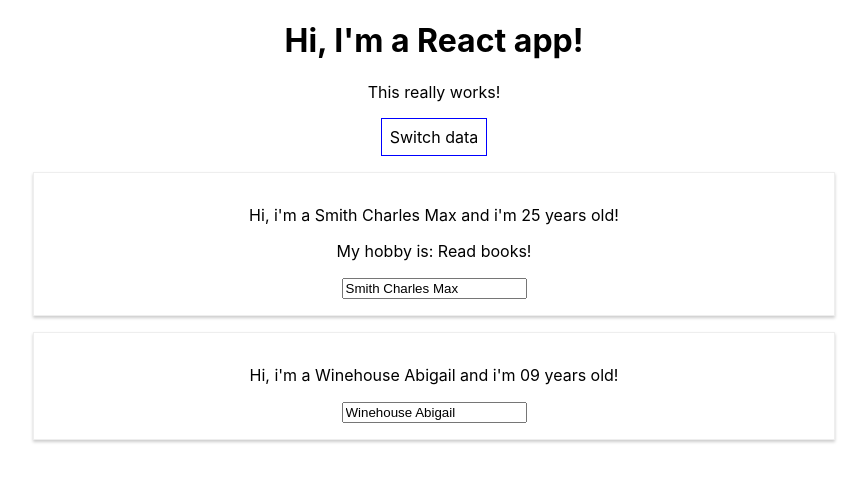
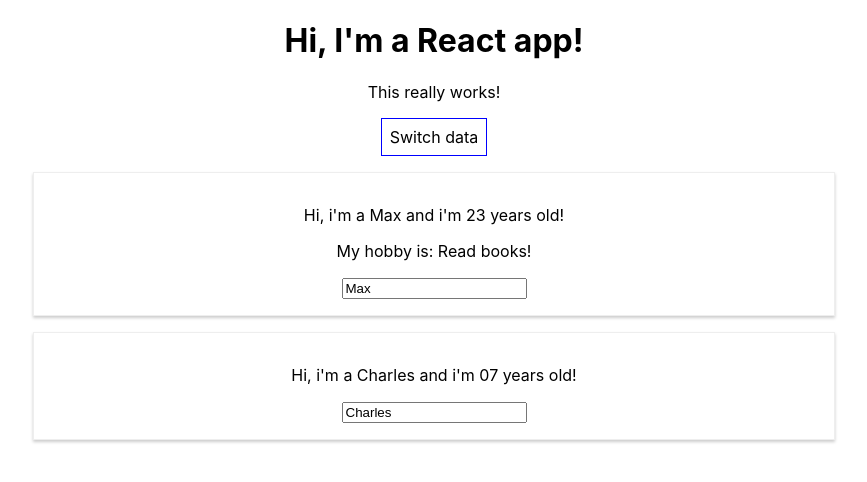
Before and after one commit to JoshuaPuello/React-Training, a React (Create React App) app in the folder basics/: page / in a window 1280 px wide. Both pictures are taken after a click on the button "Switch data". Shown: the top 482 px of the page, without its empty margins (206-1073 px from the left). Built offline with nearby package versions, Linux system fonts and the light colour scheme.

Commit message:
[JPP] - Using simple conditionals

```diff
--- a/basics/src/App.js
+++ b/basics/src/App.js
@@ -9,7 +9,8 @@
         persons: [
             { name: "Max", age: "23" },
             { name: "Charles", age: "07" },
-        ]
+        ],
+        showPersons: false
     }
 
     switchNameHandler = (newName) => {
@@ -30,6 +31,13 @@
         })
     }
 
+    togglePersonHandler = () => {
+        const doesShow = this.state.showPersons;
+        this.setState({
+            showPersons: !doesShow
+        });
+    }
+
     render() {
 
         const style = {
@@ -44,9 +52,12 @@
             <div className="App">
                 <h1>Hi, I'm a React app!</h1>
                 <p>This really works!</p>
-                <button style = { style } onClick = { this.switchNameHandler.bind(this, "Smith Charles Max") }>
+                <button style = { style } onClick = { this.togglePersonHandler }>
                     Switch data
                 </button>
+                {
+                    this.state.showPersons ?
+                    <div>
                         <Person
                             changed = { this.nameChangedHandler }
                             click = {this.switchNameHandler.bind(this, "Just Max!")}
@@ -57,6 +68,8 @@
                             name = { this.state.persons[1].name }
                             age = { this.state.persons[1].age }
                         />
+                    </div> : null
+                }
             </div>
         );
     }
```
Lines whose indentation alone changed are shown as unchanged.
